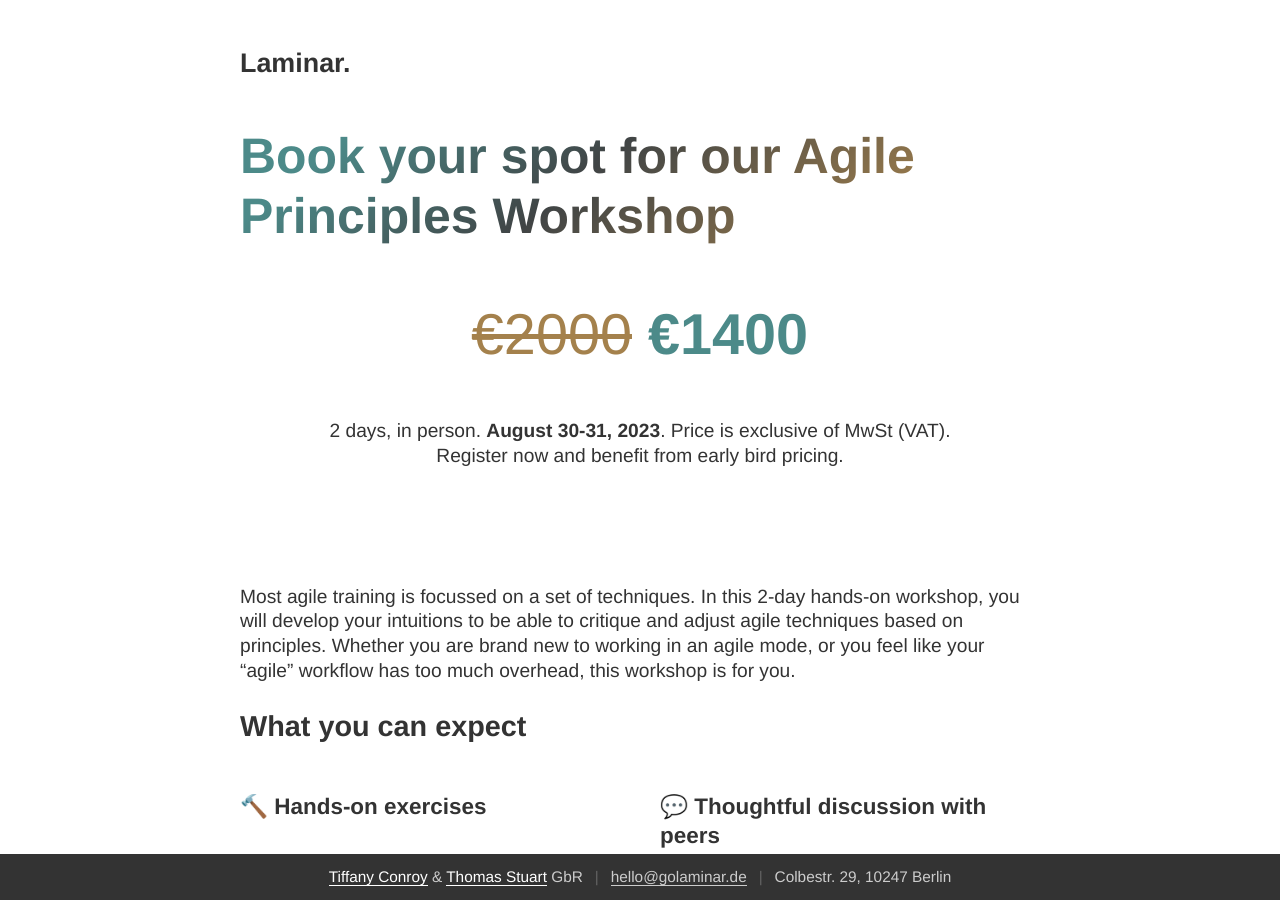
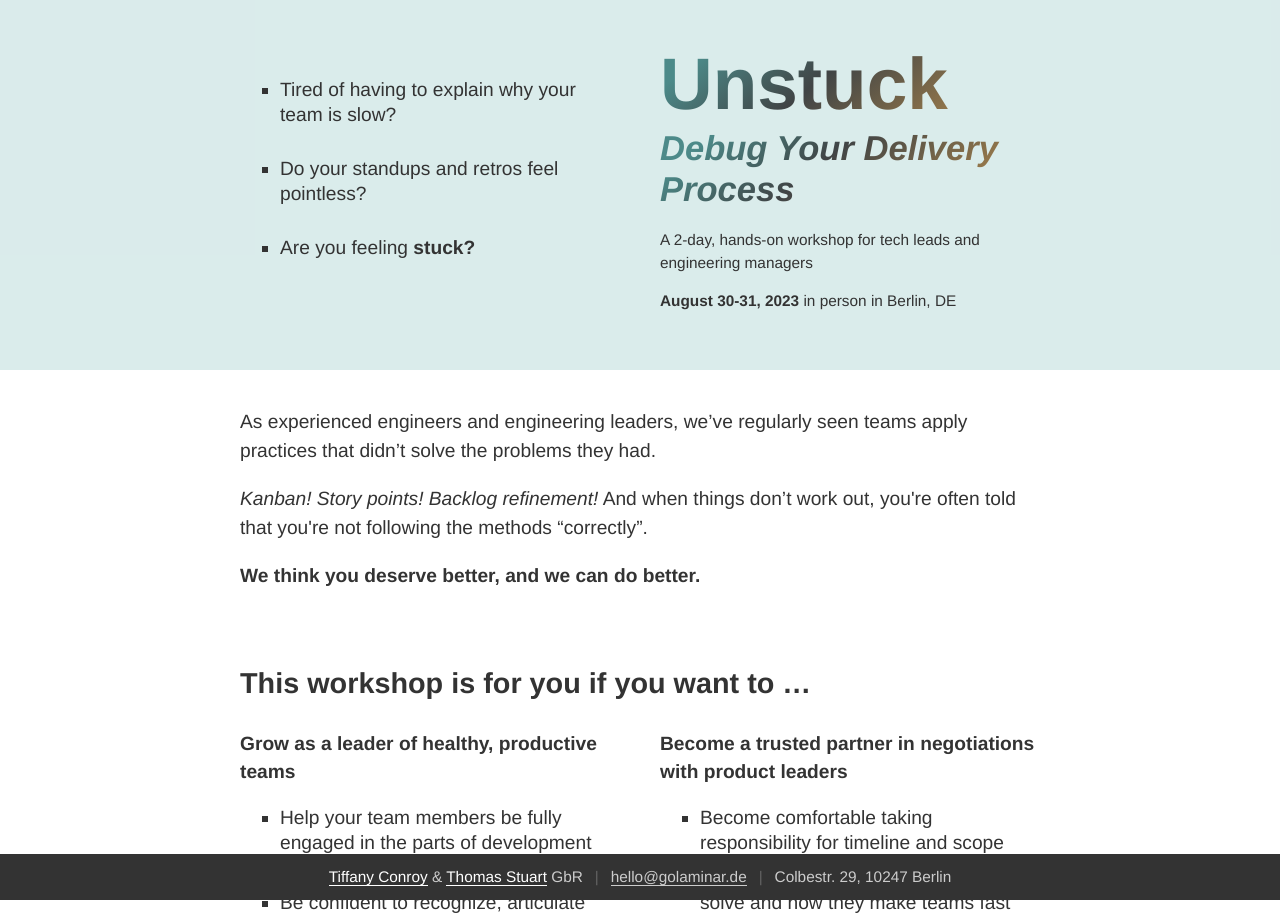
Before and after one commit to golaminar/golaminar.github.io, a Jekyll site: the page built from workshops/agile-principles.html, in a window 1280 px wide. Shown: the top 918 px of the page. Built offline with Jekyll 4.4.1, drawn with Linux system fonts in a browser that asks for light colours; a script that is not in the unit is left out; some of the changed text lies outside the part shown.

Commit message:
Second draft workshop landing page
Co-authored-by: Tom Stuart <tom@tomstuart.co.uk>

```diff
--- a/workshops/agile-principles.html
+++ b/workshops/agile-principles.html
@@ -1,5 +1,5 @@
 ---
-title: Book your spot for our Agile Principles Workshop
+title: Book your spot for Unstuck
 description: Most agile training is focussed on a set of techniques. In this 2-day hands-on workship, you will develop your intuitions to be able to critique and adjust agile techniques based on principles.
 ---
 <!DOCTYPE html>
@@ -19,22 +19,112 @@ description: Most agile training is focussed on a set of techniques. In this 2-d
   <meta property="og:url" content="https://www.golaminar.de{{ page.url }}">
 </head>
 
-<body class="profiles">
-  <header>
+<body class="workshop">
+  <!-- <header>
     <h1><a href="https://golaminar.de">Laminar</a></h1>
-  </header>
-  <section class="page" id="intro">
-    <p class="tagline">
-      {{ page.title }}
-    </p>
-    <div class="offer">
-      <h2 class="price">
-        <span class="full-price">€2000</span> <span class="early-bird-price">€1400</span>
-      </h2>
+  </header> -->
+  <section class="page workshop-cover">
+    <div class="cols">
+      <div class="col">
+        <ul class="questions">
+          <li>Tired of having to explain why your team is slow?</li>
+          <li>Do your standups and retros feel pointless?</li>
+          <li>Are you feeling <strong>stuck?</strong></li>
+        </ul>
+      </div>
+      <div class="col">
+        <h2 class="title big">
+          Unstuck
+        </h2>
+        <h3 class="title subtitle">Debug Your Delivery Process</h3>
+        <p class="deets">
+          A 2-day, hands-on workshop for tech leads and engineering managers
+        </p>
+        <p class="deets">
+          <strong>August 30-31, 2023</strong> in person in Berlin, DE
+        </p>
+      </div>
+    </div>
+    <div>
+
+    </div>
+  </section>
+
+  <section class="page">
+    <div>
+      <div class="story">
+        <p>
+          As experienced engineers and engineering leaders, we’ve regularly seen teams apply practices that didn’t solve the problems they had.</p>
+        <p>
+          <i>Kanban! Story points! Backlog refinement!</i> And when things don’t work out, you're often told that you're not following the methods “correctly”.
+        </p>
+        <p>
+          <strong>We think you deserve better, and we can do better.</strong>
+        </p>
+      </div>
+    </div>
+  </section>
+  <section class="page">
+    <div>
+      <h2>This workshop is for you if you want to …</h2>
+      <div class="cols">
+        <div class="col">
+          <strong>Grow as a leader of healthy, productive teams</strong>
+          <ul>
+            <li>Help your team members be fully engaged in the parts of development that don’t involve writing code</li>
+            <li>Be confident to recognize, articulate and address dysfunctions as well as mismatches between theory and practice</li>
+            <li>Establish smoother delivery practices that increase both speed and quality</li>
+          </ul>
+        </div>
+        <div class="col">
+          <strong>Become a trusted partner in negotiations with product leaders</strong>
+          <ul>
+            <li>Become comfortable taking responsibility for timeline and scope</i></li>
+            <li>Understand what problems practices solve and how they make teams fast</li>
+            <li>Be qualified and confident to make process changes swiftly if necessary to reach desired outcomes</li>
+          </ul>
+        </div>
+      </div>
+    </div>
+  </section>
+  <section class="page">
+    <div>
+      <h3>What will be covered</h3>
       <p>
-        2 days, in person. <strong>August 30-31, 2023</strong>. Price is exclusive of MwSt (VAT).
-        <br>Register now and benefit from early bird pricing.
+        The workshop will teach you sound process principles that help you recognize, articulate, and address dysfunctions. Together we’ll explore:
       </p>
+      <ul>
+        <li>Why working in big chunks is expensive and slow. Which techniques help you break work down to deliver value more quickly.</li>
+        <li>How backlogs harm team happiness and productivity. How to set limits to say yes to the right things.</li>
+        <li>How to recognize unintentional bottlenecks.</li>
+        <li>How to transform collaboration to have lower stakes, be less stressful, and be more effective.</li>
+        <li>How planning for failure can lead you to success faster.</li>
+        <li>How to avoid hindering your development flow for the sake of strict adherence to a process.</li>
+      </ul>
+      <h3>What you can expect</h3>
+      <ul>
+        <li>🔨 Interactive exercises that build your intuition</li>
+        <li>💬 Thoughtful discussion with peers</li>
+        <li>🧠 Critical re-evaluation of Agile rituals</li>
+        <li>💡 “A-ha” moments</li>
+      </ul>
+
+      <!-- <ul class="results">
+        <li>Delivering fast doesn’t have to be stressful, but it often is.</li>
+        <li>Do you feel constrained by your processes?</li>
+        <li>What would it take for you to feel qualified and confident to change them?</li>
+        <li>☞ Debug your delivery process.</li>
+      </ul> -->
+
+      <div class="offer">
+        <h2 class="price">
+          <span class="full-price">€2000</span> <span class="early-bird-price">€1400</span>
+        </h2>
+        <p class="deets">
+          Register now and benefit from early bird pricing.
+          Price is exclusive of MwSt (VAT).
+        </p>
+      </div>
     </div>
   </section>
 
@@ -47,35 +137,6 @@ description: Most agile training is focussed on a set of techniques. In this 2-d
         this workshop is for you.
       </p>
     </div>
-
-    <h2>What you can expect</h2>
-
-    <div class="cols">
-      <div class="col">
-        <h3>🔨 Hands-on exercises</h3>
-      </div>
-      <div class="col">
-        <h3>💬 Thoughtful discussion with peers</h3>
-      </div>
-      <div class="col">
-        <h3>🧠 Critical re-evaluation of Agile rituals</h3>
-      </div>
-      <div class="col">
-        <h3>💡 “A-ha” moments</h3>
-      </div>
-    </div>
-
-    <h2>What you will learn</h2>
-
-    <ul>
-      <li>Why working in big chunks is expense and slow. What techniques help you break work down to deliver value more quickly.</li>
-      <li>How backlogs harm team happiness and productivity. How to set limits to say yes to right things.</li>
-      <li>How to recognize bottlenecks where you’ve unintentionally created them.</li>
-      <li>How to transform collaboration to have lower stakes, be less stressful, and be more effective.</li>
-      <li>How planning for failure can leads you to success faster.</li>
-      <li>How to avoid hindering your development flow for the sake of strict adherence to a process.</li>
-    </ul>
-
   </section>
 
   <section class="page" id="registration-form">
--- a/workshops/workshops.css
+++ b/workshops/workshops.css
@@ -5,7 +5,7 @@
 .price {
   text-align: center;
   font-weight: normal;
-  font-size: 3em;
+  font-size: 1.5em;
 }
 
 .full-price {
@@ -14,6 +14,92 @@
 }
 
 .early-bird-price {
-  color: #4C8A89;
+  background: linear-gradient(140deg, #4C8A89 45.00%, #404445 90.00%);
+  -webkit-background-clip: text;
+  background-clip: text;
+  color: transparent;
   font-weight: bold;
 }
+
+/* TODO this doesn't actually work. Add html elements with the text and then hide them without removing from the DOM */
+@media speech {
+  .full-price::before {
+    content: "Full price: ";
+  }
+
+  .early-bird-price::before {
+    content: "Early-bird price: ";
+  }
+}
+
+.workshop-cover {
+}
+
+.workshop {
+}
+
+.workshop-cover .questions {
+  /* text-align: center;
+  list-style-type: none;
+  padding: 0 2em 0 0;
+  color: #555;*/
+  padding-top: 1em;
+}
+
+.workshop-cover .questions li {
+  margin-bottom: 1.5em;
+}
+
+.workshop .results {
+  list-style-type: none;
+}
+
+.title {
+  font-size: 1.8em;
+  line-height: 1.2;
+  padding-top: 0;
+  margin-top: 0;
+  background: linear-gradient(140deg, #4C8A89 12.09%, #404445 42.58%, #A4814C 84.96%);
+  -webkit-background-clip: text;
+  background-clip: text;
+  color: transparent;
+  font-weight: bold;
+}
+
+.title.big {
+  font-size: 3.8em;
+  margin-bottom: 0em;
+}
+
+.subtitle {
+  font-style: italic;
+  margin-bottom: 0.5em;
+}
+
+.deets {
+  font-size: 0.8em;
+  margin: 0;
+}
+
+p.deets {
+  margin-bottom: 0.5em;
+}
+
+.workshop {
+  line-height: 1.5;
+}
+
+.workshop ul {
+  line-height: 1.3;
+}
+
+.workshop .page {
+  padding: 0em 1.5em 1.5em 1.5em;
+}
+
+.page.workshop-cover {
+  padding-top: 40px;
+  padding-bottom: 50px;
+  margin-bottom: 2em;
+  background-color: hsl(179deg 42% 42% / 19%);
+}
```
